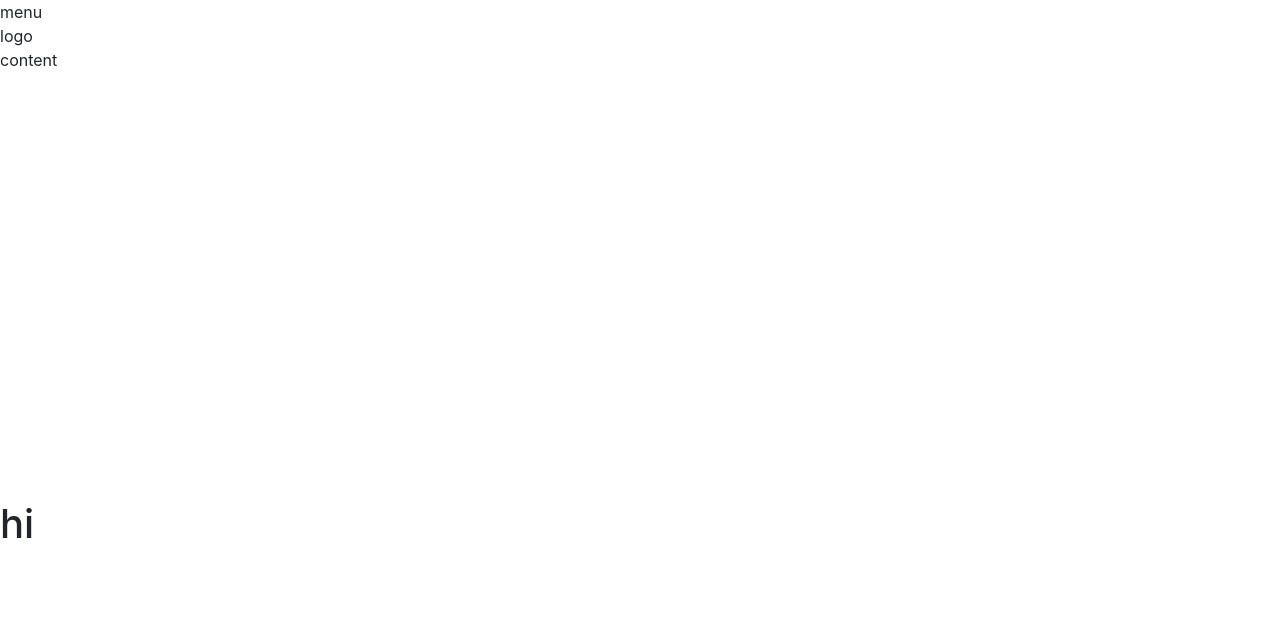
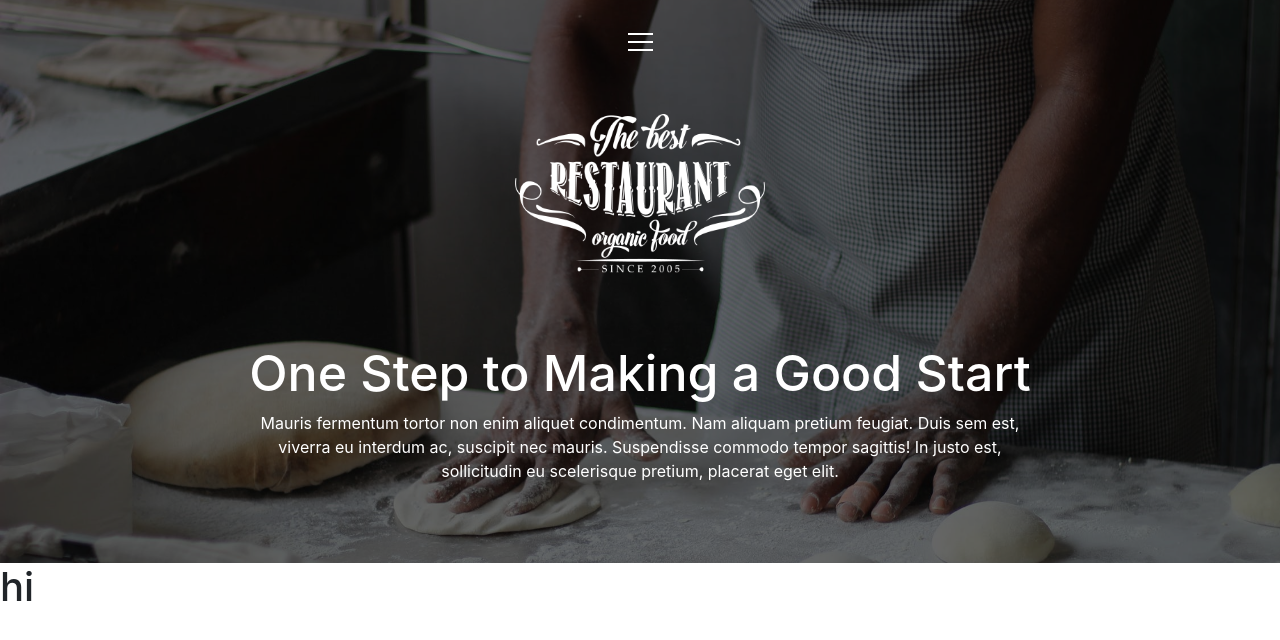
Before and after one commit to CristinaRem/Restaurant-landing, a plain HTML site: page index.html in a window 1280 px wide. Drawn offline with nearby package versions, Linux system fonts and the light colour scheme.

Commit message:
Header: desktop view

```diff
--- a/app.js
+++ b/app.js
@@ -1,3 +1,4 @@
 import "https://code.jquery.com/jquery-3.5.1.min.js";
 import "https://unpkg.com/@popperjs/core@2"
 import "./node_modules/bootstrap/dist/js/bootstrap.min.js";
+import "./assets/script/header.js";
--- /dev/null
+++ b/assets/script/header.js
@@ -0,0 +1,5 @@
+const menu = document.querySelector(".nav-menu");
+const dots = document.querySelector('.dots');
+menu.addEventListener('click', () => {
+  menu.classList.toggle('open');
+})
--- /dev/null
+++ b/assets/scss/_general.scss
@@ -0,0 +1,7 @@
+.overlay {
+  position: absolute;
+  width: 100%;
+  height: 100%;
+  background-color: rgba(0, 0, 0, 0.596);
+  z-index: -1;
+}
--- a/assets/scss/_header.scss
+++ b/assets/scss/_header.scss
@@ -1,9 +1,87 @@
 .header {
-background-image:url("../images/hero.jpg");
+  background-image: url("./assets/images/hero.jpeg");
   background-attachment: fixed;
   background-position: center;
   background-repeat: no-repeat;
   background-size: cover;
-  height:500px;
-  width:100%;
+  width: 100%;
+  position: relative;
+  z-index: 1;
 }
+.nav-menu {
+  padding-top: 20px;
+  display: flex;
+  justify-content: center;
+  position: relative;
+  align-items: center;
+
+  &__content {
+    display: inline-block;
+    background-color: rgba(0, 0, 0, 0.63);
+    padding: 10px 20px;
+    border-radius: 50px;
+    opacity: 0;
+    transition: 0.3s;
+    transform: scale(0);
+  }
+  &__link {
+    color: white;
+    padding: 5px 15px;
+  }
+}
+.hamburger {
+  display: flex;
+  justify-content: center;
+  position: absolute;
+  z-index: 1;
+
+  &__dots {
+    display: flex;
+    flex-direction: column;
+    align-content: center;
+    align-items: center;
+  }
+  &__dot {
+    border: 1px solid white;
+    background: white;
+    display: block;
+    width: 25px;
+    margin-bottom: 6px;
+    transition: 0.3s;
+  }
+}
+.open {
+  .first-dot {
+    transform: translate(0, 8px) rotate(45deg);
+  }
+  .second-dot {
+    opacity: 0;
+  }
+  .third-dot {
+    transform: translate(0, -8px) rotate(-45deg);
+  }
+  .nav-menu__content {
+    opacity: 1;
+    transform: scale(1);
+  }
+}
+.logo {
+  display: flex;
+  justify-content: center;
+  margin: 50px 0 70px;
+  &__img {
+    width: 250px;
+  }
+}
+.content {
+  text-align: center;
+  color: white;
+  padding: 0 64px 80px;
+  &__title {
+    font-size: 50px;
+  }
+  &__subtitle {
+    max-width: 800px;
+    margin: 0 auto;
+  }
+}
--- a/index.html
+++ b/index.html
@@ -1,5 +1,6 @@
 <!DOCTYPE html>
 <html lang="en">
+
 <head>
   <meta charset="UTF-8">
   <meta name="viewport" content="width=device-width, initial-scale=1.0">
@@ -7,15 +8,40 @@
   <link rel="stylesheet" href="style.css">
   <script type="module" src="app.js"></script>
 </head>
+
 <body>
 
   <header class="header">
-    <div class="navigation-menu">menu</div>
-    <div class="logo">logo</div>
-    <div class="content">content</div>
+    <div class="overlay"></div>
+    <div class="nav-menu">
+      <div class="hamburger">
+        <div class="hamburger__dots">
+          <span class="hamburger__dot first-dot"></span>
+          <span class="hamburger__dot second-dot"></span>
+          <span class="hamburger__dot third-dot mb-0"></span>
+        </div>
+      </div>
+      <div class="nav-menu__content">
+        <a href="#" class="nav-menu__link">Link1</a>
+        <a href="#" class="nav-menu__link mr-5">Link2</a>
+        <a href="#" class="nav-menu__link">Link3</a>
+        <a href="#" class="nav-menu__link">Link4</a>
+
+      </div>
+    </div>
+    <div class="logo">
+      <img src="assets/images/logo.png" class="logo__img" alt="logo">
+    </div>
+    <div class="content">
+      <h2 class="content__title">One Step to Making a Good Start</h2>
+      <p class="content__subtitle">Mauris fermentum tortor non enim aliquet condimentum. Nam aliquam pretium feugiat.
+        Duis sem est, viverra eu interdum ac, suscipit nec mauris. Suspendisse commodo tempor sagittis! In justo est,
+        sollicitudin eu scelerisque pretium, placerat eget elit.</p>
+    </div>
   </header>
   <section>
     <h1>hi</h1>
   </section>
 </body>
+
 </html>
--- a/style.scss
+++ b/style.scss
@@ -1,2 +1,3 @@
 @import "./node_modules/bootstrap/scss/bootstrap";
 @import "./assets/scss/header";
+@import "./assets/scss/general";
```
Also changed, not shown: style.css.
